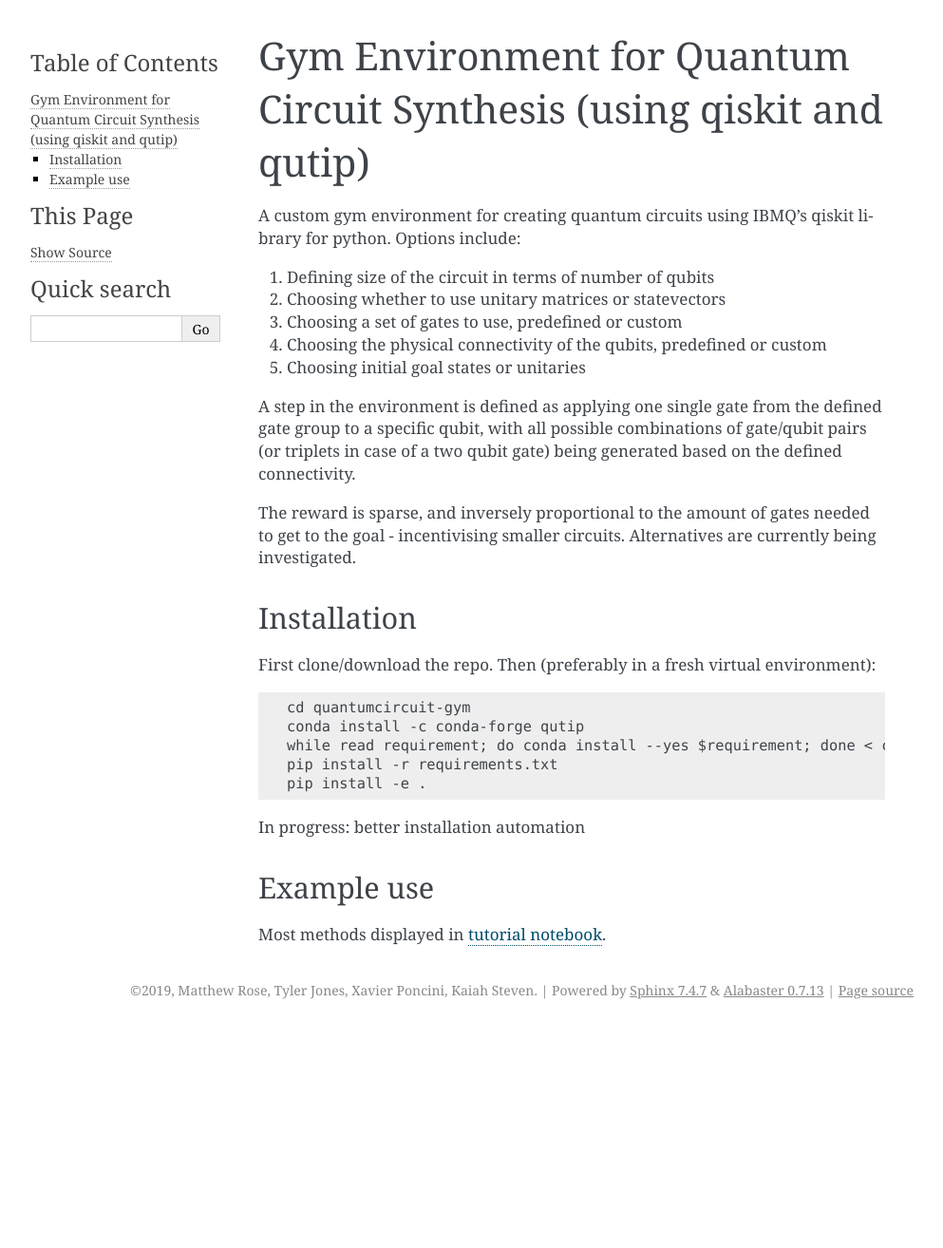
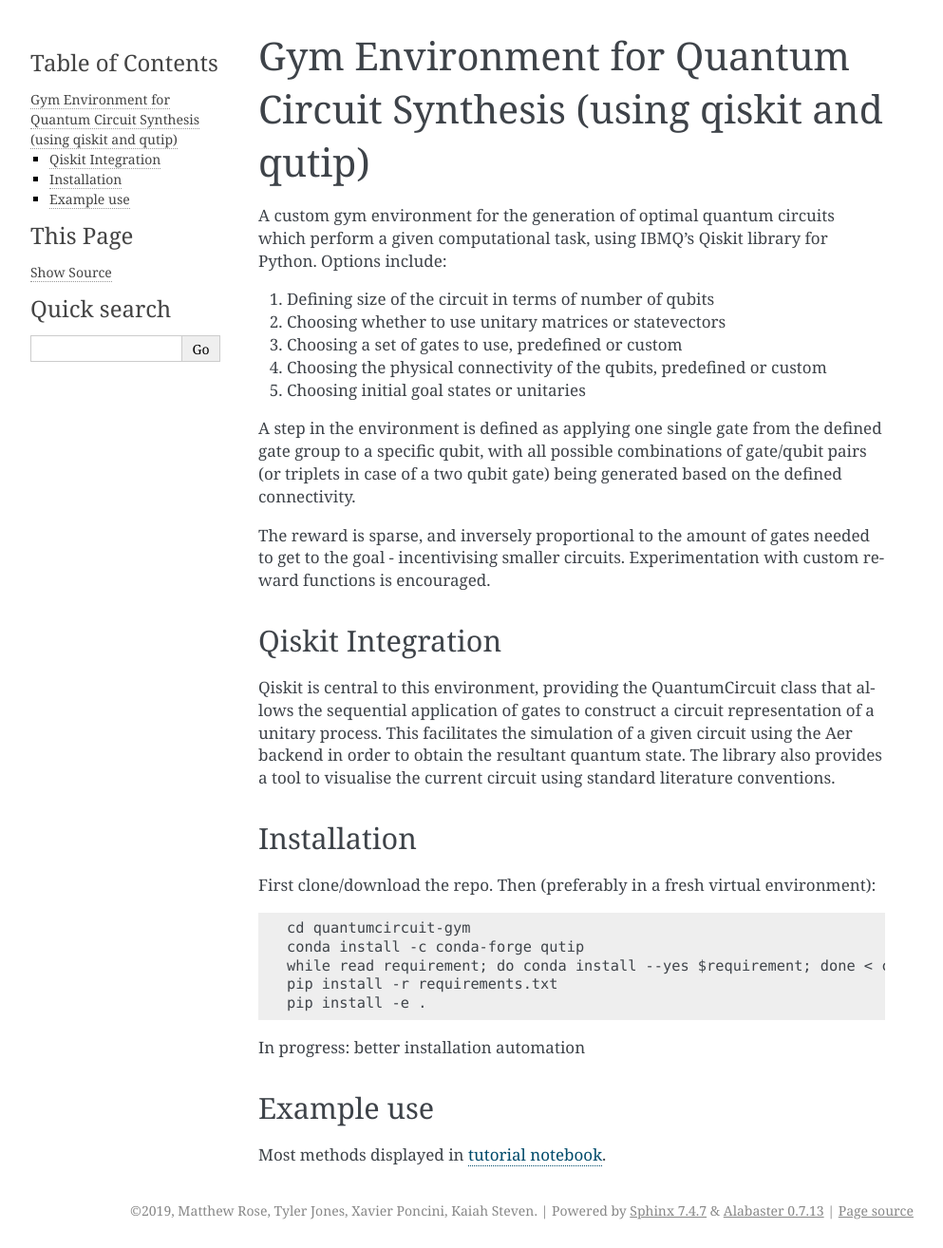
Before and after one commit to fiasqo-io/quantumcircuit_gym, a Sphinx documentation site: the page built from docs/include_readme.rst, in a window 1280 px wide. Shown: the whole page at 95% size, without its empty margins (148-1141 px from the left). Built offline with Sphinx 7.4.7, drawn with Linux system fonts in a browser that asks for light colours; before the commit the page ends 1082 px from its top, so only the background shows below that.

Commit message:
updated README.rst

```diff
--- a/README.rst
+++ b/README.rst
@@ -2,7 +2,8 @@
 Gym Environment for Quantum Circuit Synthesis (using qiskit and qutip)
 ***************************************************************************
 
-A custom gym environment for creating quantum circuits using IBMQ's qiskit library for python. Options include:
+A custom gym environment for the generation of optimal quantum circuits which perform a given computational task,
+using IBMQ's Qiskit library for Python. Options include:
 
 
 #. Defining size of the circuit in terms of number of qubits
@@ -11,9 +12,18 @@ A custom gym environment for creating quantum circuits using IBMQ's qiskit libra
 #. Choosing the physical connectivity of the qubits, predefined or custom
 #. Choosing initial goal states or unitaries
 
-A step in the environment is defined as applying one single gate from the defined gate group to a specific qubit, with all possible combinations of gate/qubit pairs (or triplets in case of a two qubit gate) being generated based on the defined connectivity.
+A step in the environment is defined as applying one single gate from the defined gate group to a specific qubit,
+with all possible combinations of gate/qubit pairs (or triplets in case of a two qubit gate) being generated based on the defined connectivity.
 
-The reward is sparse, and inversely proportional to the amount of gates needed to get to the goal - incentivising smaller circuits. Alternatives are currently being investigated.
+The reward is sparse, and inversely proportional to the amount of gates needed to get to the goal - incentivising smaller circuits.
+Experimentation with custom reward functions is encouraged.
+
+Qiskit Integration
+-------------------
+
+Qiskit is central to this environment, providing the QuantumCircuit class that allows the sequential application of gates
+to construct a circuit representation of a unitary process. This facilitates the simulation of a given circuit using the Aer backend
+in order to obtain the resultant quantum state. The library also provides a tool to visualise the current circuit using standard literature conventions.
 
 Installation
 ------------
```
Also changed, not shown: docs/index.rst (+0 -8 lines).
